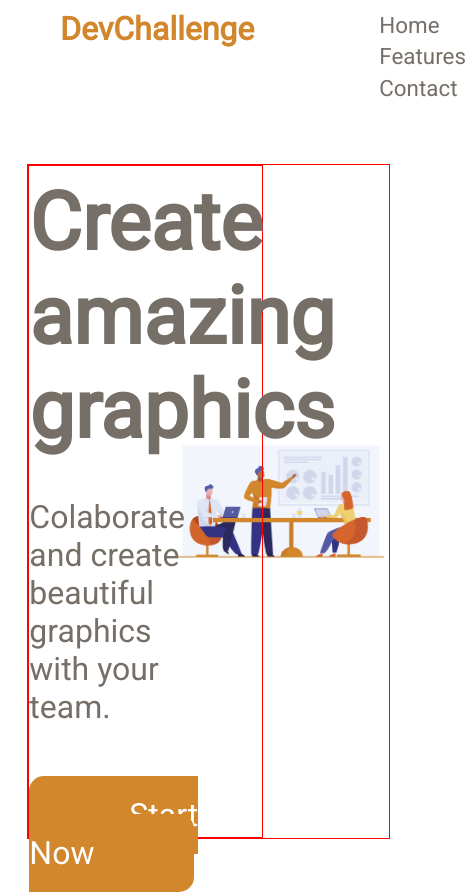
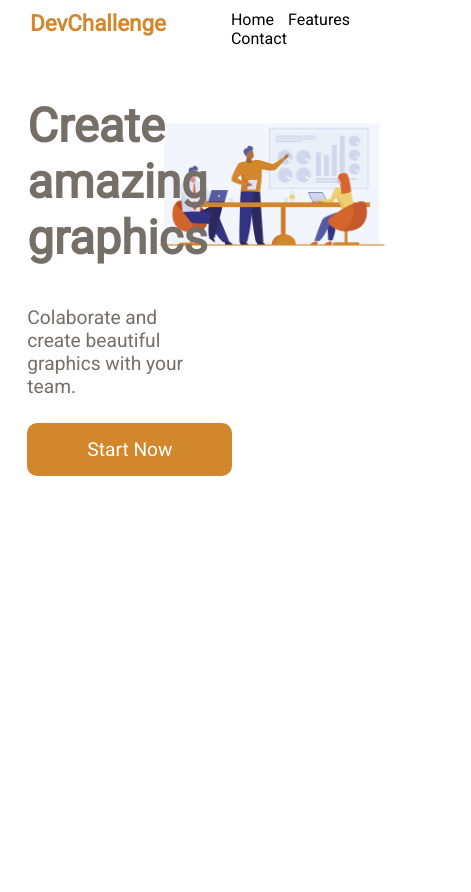
Before and after one commit to Allyson04/AmazingGraph, a plain HTML site: page index.html in a window 390 px wide. Shown: the whole page, 471 px wide, since content can reach past the window. After the commit the page ends 844 px from the top, so only its background shows below. Drawn offline with Linux system fonts and the light colour scheme.

Commit message:
added: Tablet Responsive

```diff
--- a/css/responsive.css
+++ b/css/responsive.css
@@ -0,0 +1,64 @@
+@media (max-width: 763px) {
+
+    header div.Dev,
+    header div.side-header {
+        margin: 10px 30px;
+    }
+
+    header div.Dev span {
+        color: #D2872C;
+        font-weight: bold;
+        font-size: 1.4em;
+    }
+
+    header div.side-header span {
+        font-size: 1em;
+        line-height: 1em;
+        color: black;
+
+        margin: 5px;
+    }
+
+    div.principal {
+        width: 93%;
+        height: 80%;
+        margin-top: 30px;
+
+        background-position: right 25px;
+        background-size: 65%;
+    }
+
+    div.principal div.text h1{
+        /* margin: 40px 100px; */
+        margin: 10px 20px 40px 0;
+        font-size: 2.95em;
+        /* border: 1px solid red; */
+    }
+
+    div.principal div.text p{
+        width: 70%;
+        font-size: 1.2em;
+        margin: 40px 10px 40px 0;
+
+        /* border: 1px solid red; */
+    }
+
+    div.principal div.text div.button{
+
+        margin-top: 30px;
+
+    }
+
+    div.principal div.text a{
+        padding: 15px 60px;
+        background: #D2872C;
+        font-size: 1.2em;
+        color: white;
+        border-radius: 10px;
+        -webkit-border-radius: 10px;
+        -moz-border-radius: 10px;
+        -ms-border-radius: 10px;
+        -o-border-radius: 10px;
+}
+
+}
--- a/css/style.css
+++ b/css/style.css
@@ -27,7 +27,6 @@ header {
 header div.Dev,
 header div.side-header {
     margin: 10px 60px;
-
 }
 
 header div.Dev span {
@@ -39,6 +38,7 @@ header div.Dev span {
 header div.side-header span {
     font-size: 1.4em;
     line-height: 1.4em;
+    color: black;
 
     margin: 5px;
 }
@@ -56,15 +56,11 @@ div.principal {
     background-repeat: no-repeat;
     background-size: 60%;
 
-    border: 1px solid red;
-
 }
 
 div.principal div.text {
     width: 65%;
     height: 100%;
-
-    border: 1px solid red;
 
 }
 
```
